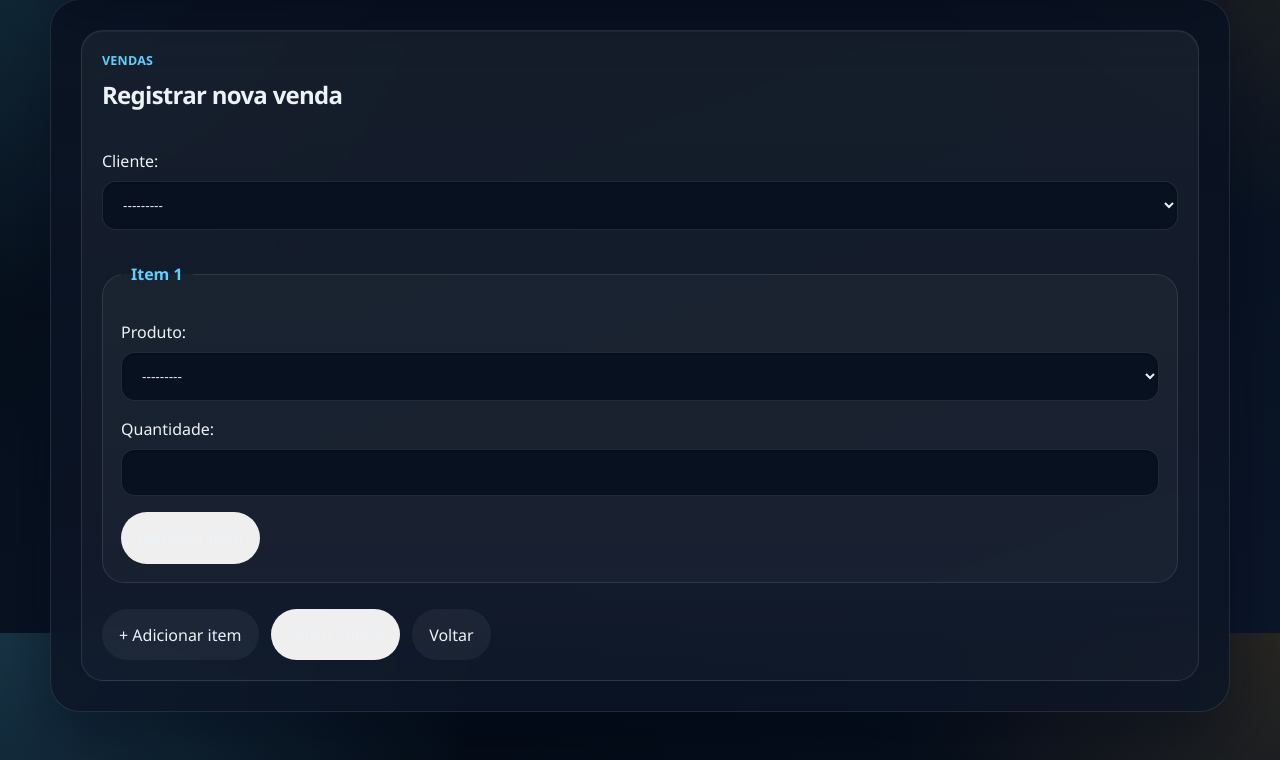
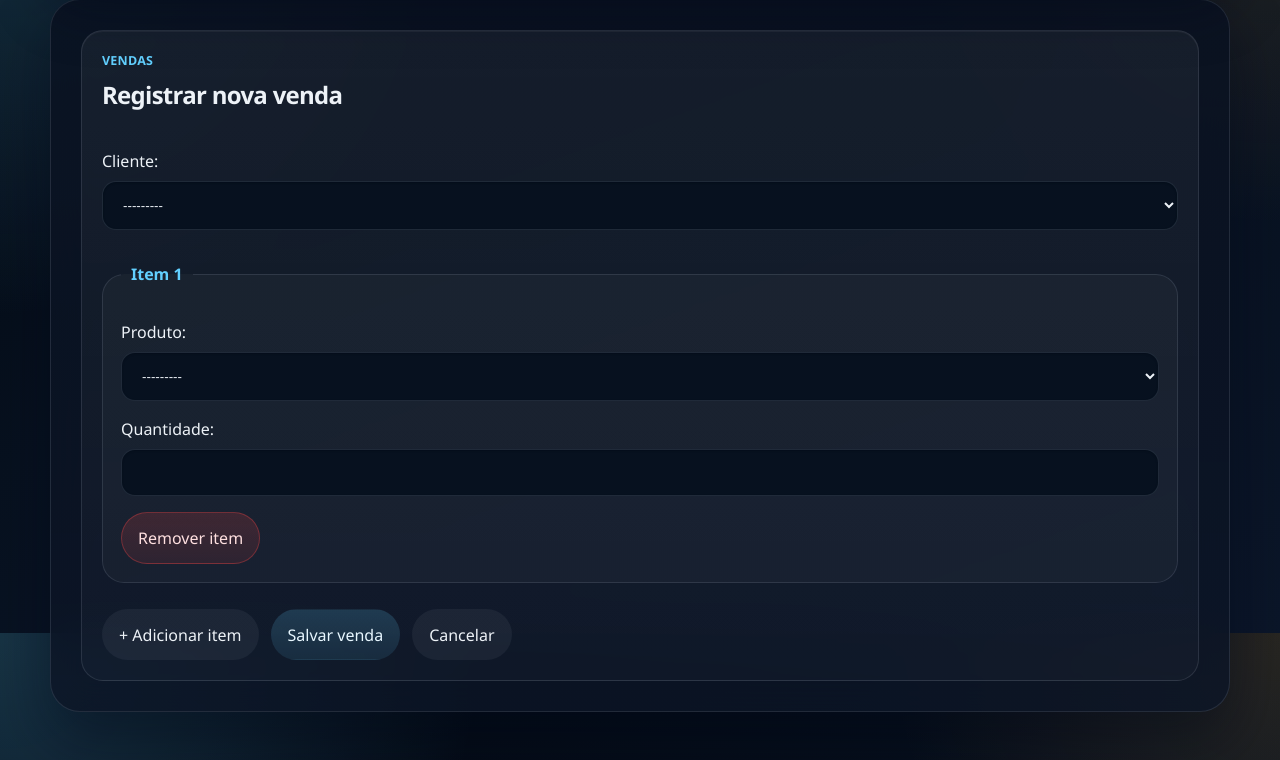
Before and after one commit to JoaoOtavio13/CRM, a Django app: page /vendas/nova/ in a window 1280 px wide. Shown: the part 167-927 px from the top of the page. Run offline with Django 5.2, Linux system fonts and the light colour scheme; the visitor is signed in with stand-in values (Sample User, id 1); data that the repository does not hold is empty.

Commit message:
Style save and remove buttons consistently with theme
- Add 'editar' class to save buttons for edit blue theme styling
- Use 'danger' class for remove item button matching destructive action style

```diff
--- a/vendas/templates/vendas/cadastro_cliente.html
+++ b/vendas/templates/vendas/cadastro_cliente.html
@@ -16,7 +16,7 @@
         {% csrf_token %}
         {{ form.as_p }}
         <div class="actions">
-            <button type="submit">Salvar</button>
+            <button type="submit" class="editar">Salvar</button>
             <a class="action-link" href="{% url 'clientes_list' %}">Cancelar</a>
         </div>
     </form>
--- a/vendas/templates/vendas/registrar_venda.html
+++ b/vendas/templates/vendas/registrar_venda.html
@@ -15,14 +15,14 @@
                 <fieldset class="item-formset">
                     <legend>Item {{ forloop.counter }}</legend>
                     {{ item_form.as_p }}
-                    <button type="button" class="remover-item" onclick="removerItem(this)">Remover item</button>
+                    <button type="button" class="danger" onclick="removerItem(this)">Remover item</button>
                 </fieldset>
             {% endfor %}
         </div>
         <div class="actions">
             <button type="button" id="adicionar-item" class="action-link">+ Adicionar item</button>
-            <button type="submit">Salvar venda</button>
-            <a class="action-link" href="{% url 'vendas_list' %}">Voltar</a>
+            <button type="submit" class="editar">Salvar venda</button>
+            <a class="action-link" href="{% url 'vendas_list' %}">Cancelar</a>
         </div>
     </form>
 </div>
```
